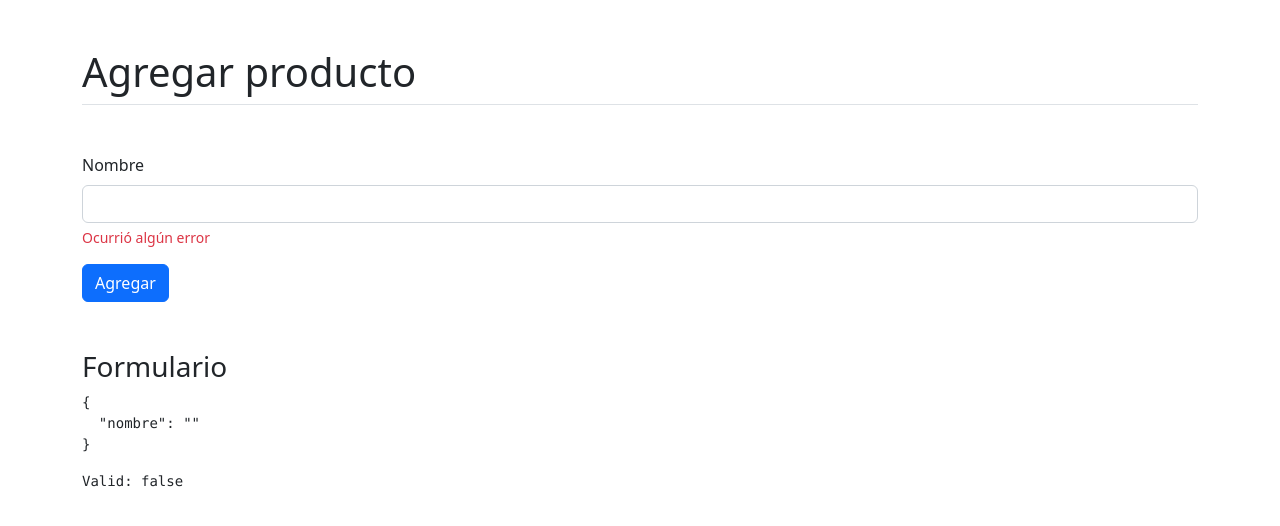
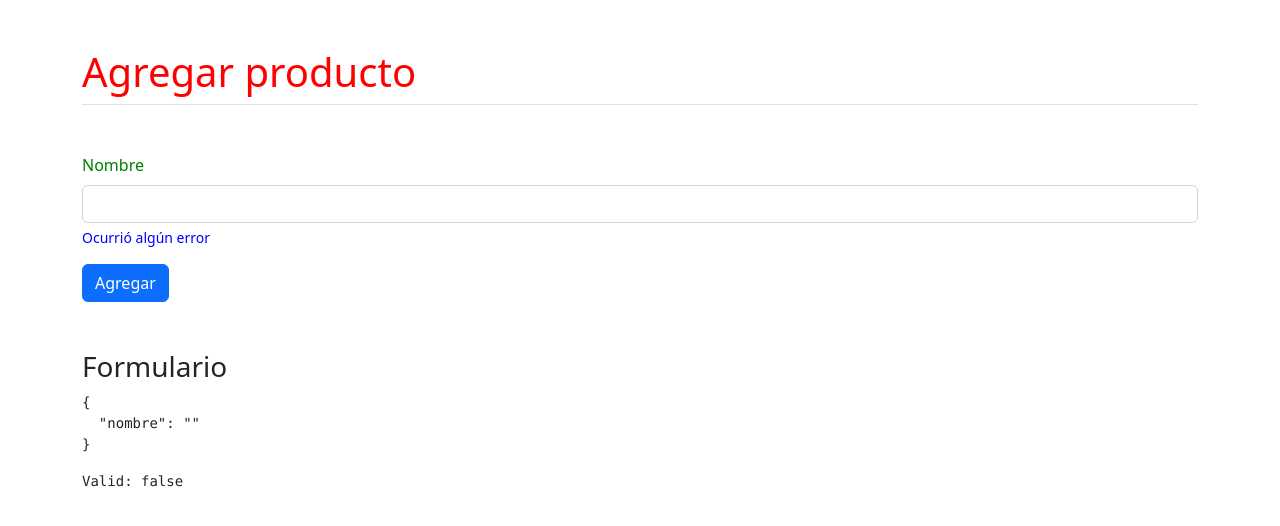
Before and after one commit to magadiflo/angular-directivas-app, an Angular app: page /productos/agregar in a window 1280 px wide. Shown: the top 526 px of the page. Built offline with nearby package versions, Linux system fonts and the light colour scheme.

Commit message:
Directive input - Cambiar el color del elemento html

```diff
--- a/src/app/productos/pages/agregar/agregar.component.html
+++ b/src/app/productos/pages/agregar/agregar.component.html
@@ -1,10 +1,10 @@
-<h1 class="mt-5 mb-5 pb-2 border-bottom">Agregar producto</h1>
+<h1 class="mt-5 mb-5 pb-2 border-bottom" error-msg>Agregar producto</h1>
 
 <form [formGroup]="miFormulario">
     <div class="mb-3">
-        <label for="nombre" class="form-label">Nombre</label>
+        <label for="nombre" class="form-label" error-msg [color]="'green'">Nombre</label>
         <input type="text" class="form-control" id="nombre" formControlName="nombre">
-        <div class="form-text text-danger" *ngIf="tieneError('nombre');" error-msg>Ocurrió algún error</div>
+        <div class="form-text" *ngIf="tieneError('nombre');" error-msg color="blue">Ocurrió algún error</div>
     </div>
     <button type="submit" class="btn btn-primary">Agregar</button>
 </form>
--- a/src/app/shared/directives/error-msg.directive.ts
+++ b/src/app/shared/directives/error-msg.directive.ts
@@ -1,16 +1,23 @@
-import { Directive, OnInit } from '@angular/core';
+import { Directive, OnInit, ElementRef, Input } from '@angular/core';
 
 @Directive({
   selector: '[error-msg]'
 })
 export class ErrorMsgDirective implements OnInit {
 
-  constructor() {
-    console.log('constructor directive');
+  @Input() color: string = 'red';
+  htmlElement: ElementRef<HTMLElement>;
+
+  constructor(private el: ElementRef<HTMLElement>) {
+    this.htmlElement = el;
   }
 
   ngOnInit(): void {
-    console.log('onInit() en la directiva');
+    this.setColor();
+  }
+
+  setColor(): void {
+    this.htmlElement.nativeElement.style.color = this.color;
   }
 
 }
```
